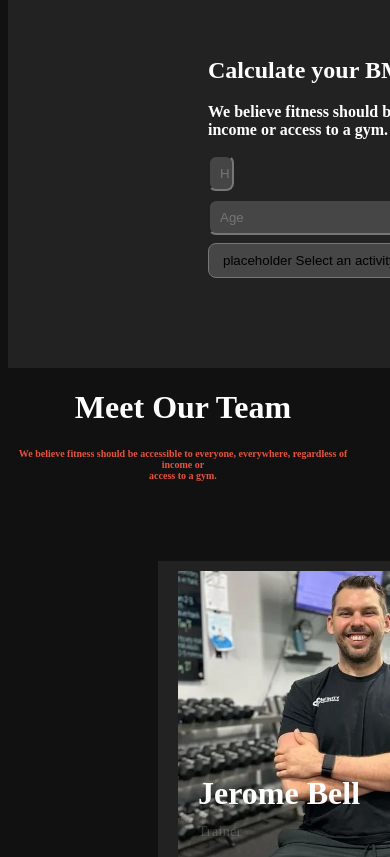
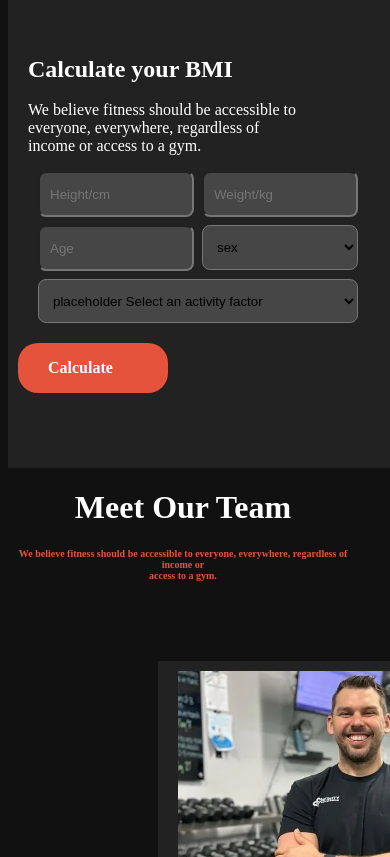
Before and after one commit to ovisack/Assingment-01, a plain HTML site: page index.html in a window 390 px wide. Shown: the part 3750-4607 px from the top of the page. Drawn offline with Linux system fonts and the light colour scheme; a web font is replaced by a local one.

Commit message:
first commit

```diff
--- a/index.html
+++ b/index.html
@@ -183,11 +183,11 @@
           </table>
            </div>
          <div class="input">
-
+        <div class="h1-p1">
            <h1 class="h1"> Calculate your BMI </h1>
 
             <p class="p1">We believe fitness should be accessible to everyone, everywhere, regardless of <br> income or access to a gym. </p>
-
+    </div>
 
         <div class="papa-2">
             <input type="text" placeholder="Height/cm" name="Height/cm" value="" id="c-1">
--- a/style.css
+++ b/style.css
@@ -600,11 +600,7 @@ margin-left: 50px;
     .span{
       margin-top: -1100px;
     }
-    .baton{
-      width: auto;
-      flex-direction: row;
 
-    }
     .box2{
       height: 45px;
       width: 200px;
@@ -646,7 +642,7 @@ margin: right -500px;
    }
   .deta-box{
     width: 400px;
-    height: 780px;
+    height: 880px;
     flex-direction: column;
   }
   .ditel-01{
@@ -665,8 +661,47 @@ margin: right -500px;
 .papa-2{
   width: 10%;
   height: 10px;
+  margin-left: -170px;
+  margin-top: -px;
 }
 #c-1{
-  width: 10px;
+  width: 140px;
+  height: 40px;
+}
+#c-2{
+  width: 140px;
+  height: 40px;
+}
+#c-3{
+  width: 140px;
+  height: 40px;
+}
+#c-4{
+  width: 156px;
+  height: 45px;
+}
+#select-id{
+  width: 205%;
+  height: 44px;
+}
+.h1-p1{
+  width: 50%;
+  margin-left: -180px;
+
+}
+.h1{
+font-size: 16;
+initial-letter: 0.3px;
+line-height: 25px
+;
+font-weight: 900;
+}
+.p1{
+  font-size: 14;
+  font-weight: 400;
+}
+.buten{
+  margin-top: -80px;
+  margin-left: 10px;
 }
 }
```
